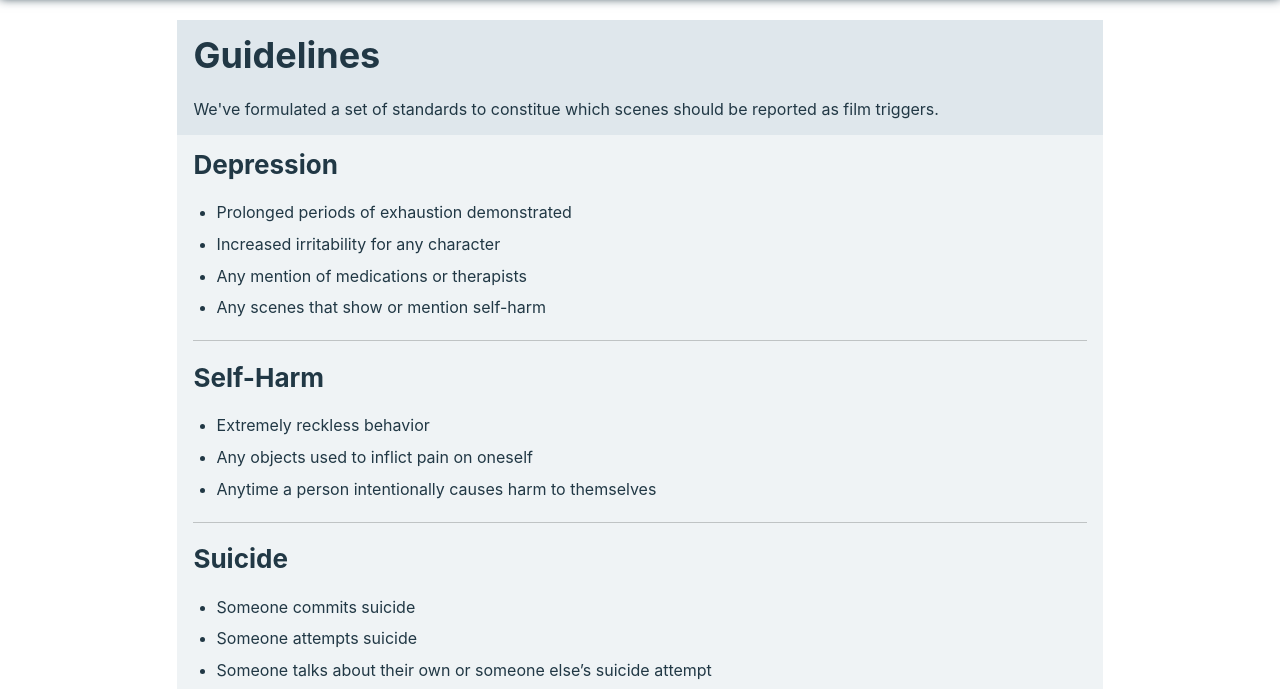
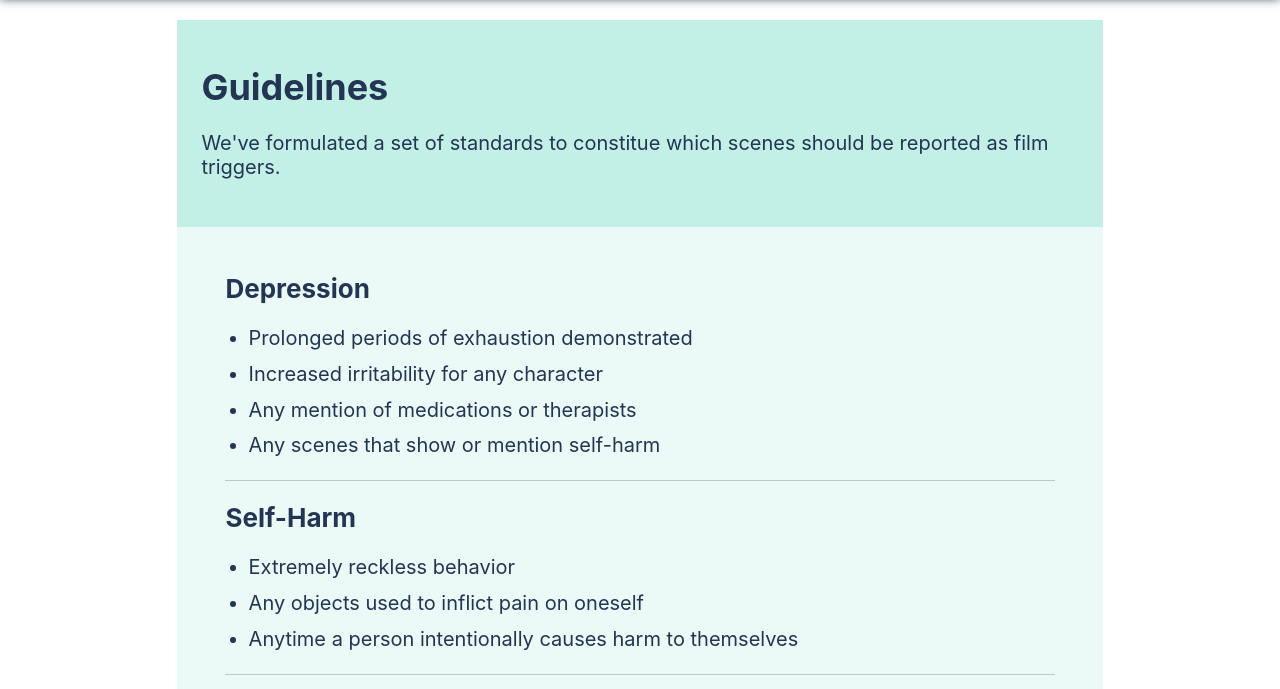
Before and after one commit to danie1h/watch-what, a Gatsby site: page /guidelines in a window 1280 px wide. Shown: the part 66-755 px from the top of the page. Built offline with nearby package versions, Linux system fonts and the light colour scheme; Gatsby itself is replaced by a stand-in of ours.

Commit message:
Sytling revisions to guidelines page

```diff
--- a/src/pages/guidelines.js
+++ b/src/pages/guidelines.js
@@ -7,9 +7,10 @@ const GuidelinesPage = ({ data }) => (
   <Layout>
     <div
       style={{
-        color: 'hsl(202, 35%, 20%)',
-        backgroundColor: 'hsl(202, 25%, 90%)',
-        padding: '1rem',
+        color: 'hsl(217, 41%, 23%)',
+        backgroundColor: 'hsl(168, 59%, 85%)',
+        padding: '3rem 1.5rem',
+        fontSize: '1.25em',
       }}
     >
       <h1>Guidelines</h1>
@@ -20,9 +21,10 @@ const GuidelinesPage = ({ data }) => (
     </div>
     <div
       style={{
-        color: 'hsl(202, 35%, 20%)',
-        padding: '1rem',
-        backgroundColor: 'hsl(202, 25%, 95%)',
+        color: 'hsl(217, 41%, 23%)',
+        fontSize: '1.25em',
+        padding: '3rem 3rem',
+        backgroundColor: 'hsl(168, 59%, 95%)',
       }}
       dangerouslySetInnerHTML={{ __html: data.file.childMarkdownRemark.html }}
     />
```
